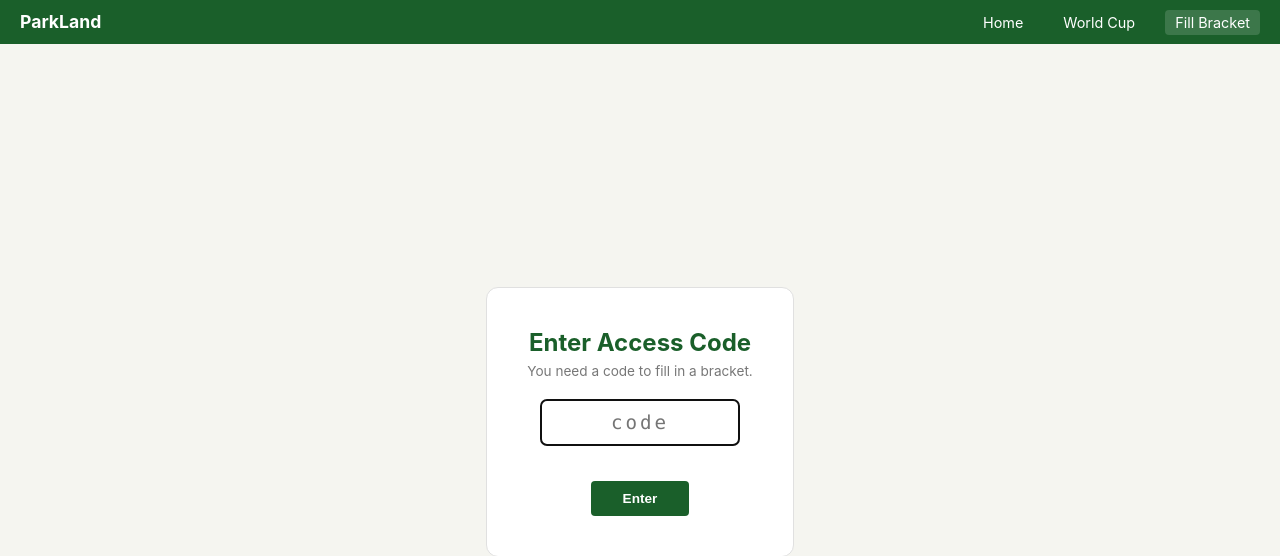
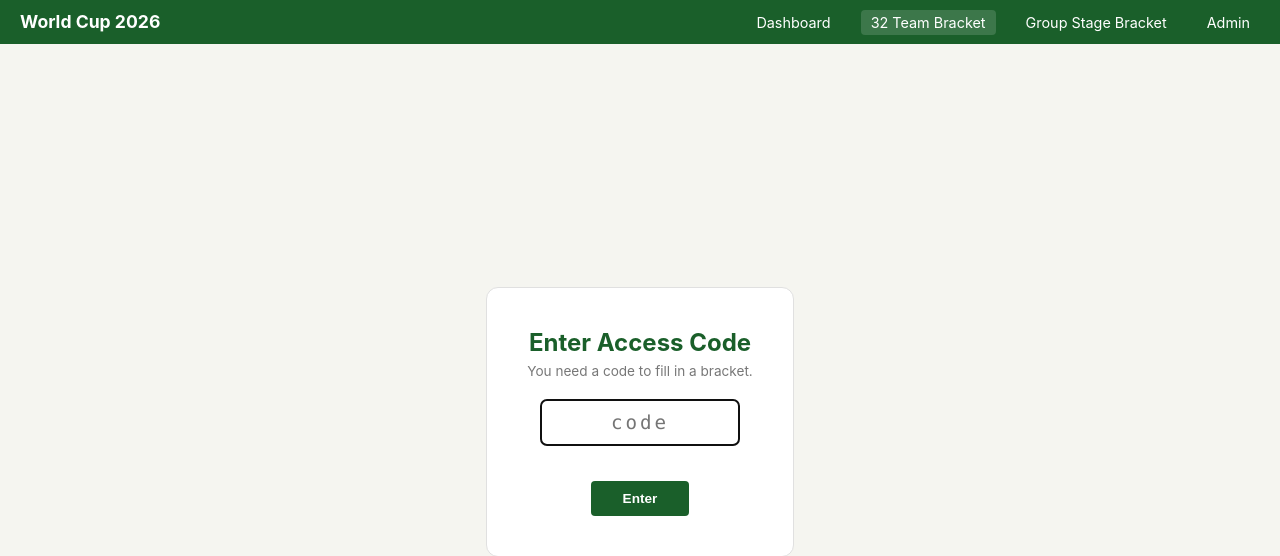
Before and after one commit to pdbartsch/parkland, a Flask app: page /worldcup/entry in a window 1280 px wide. Shown: the top 556 px of the page. Run offline with Flask 3, Linux system fonts and the light colour scheme.

Commit message:
Change group stage bracket URL to /worldcup/group and unify nav
Co-Authored-By: Claude Opus 4.6 (1M context) <noreply@anthropic.com>

```diff
--- a/parklandapp/templates/worldcup/quick-entry.html
+++ b/parklandapp/templates/worldcup/quick-entry.html
@@ -10,10 +10,11 @@
 <body>
 
 <nav>
-  <span class="logo">ParkLand</span>
-  <a href="{{ url_for('main.home') }}">Home</a>
-  <a href="{{ url_for('worldcup.index') }}">World Cup</a>
-  <a href="{{ url_for('worldcup.entry') }}" class="active">Fill Bracket</a>
+  <span class="logo">World Cup 2026</span>
+  <a href="{{ url_for('worldcup.index') }}">Dashboard</a>
+  <a href="{{ url_for('worldcup.entry') }}" class="active">32 Team Bracket</a>
+  <a href="{{ url_for('worldcup.group_entry') }}">Group Stage Bracket</a>
+  <a href="{{ url_for('worldcup.admin') }}">Admin</a>
 </nav>
 
 <!-- Access gate -->
--- a/parklandapp/worldcup/routes.py
+++ b/parklandapp/worldcup/routes.py
@@ -76,8 +76,8 @@ def entry():
     return render_template("worldcup/quick-entry.html")
 
 
-@worldcup.route("/worldcup/alt-entry")
-def alt_entry():
+@worldcup.route("/worldcup/group")
+def group_entry():
     return render_template("worldcup/alt-entry.html")
 
 
```
Also changed, not shown: parklandapp/templates/worldcup/admin.html (+4 -3 lines), parklandapp/templates/worldcup/alt-entry.html (+5 -6 lines).
